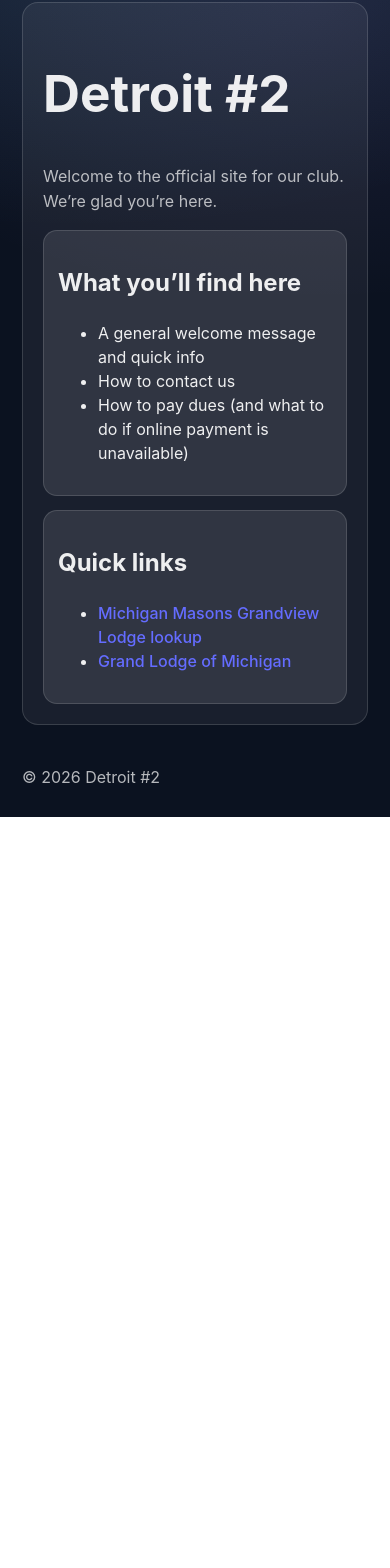
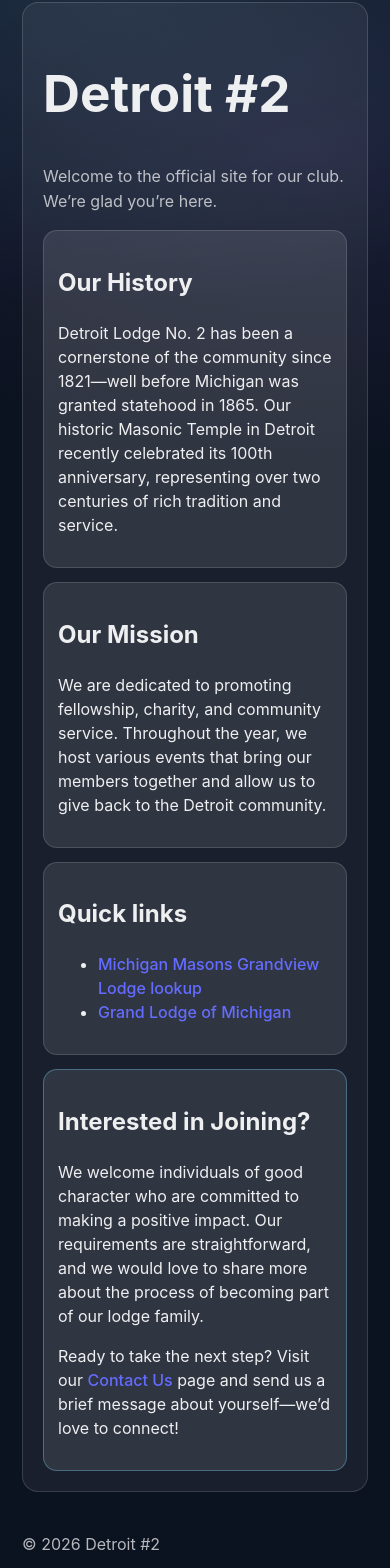
Before and after one commit to NicolasGerhardt/d2lodge, a React (Vite) app: page / in a window 390 px wide. Shown: the part 203-1771 px from the top of the page. Before the commit the page ends 1020 px from the top, so only its background shows below. Built offline with nearby package versions, Linux system fonts and the light colour scheme; no server answers.

Commit message:
added reusable Link component, updated HomePage and DuesPage with improved panels and structure, and adjusted styles for responsiveness

```diff
--- a/src/App.css
+++ b/src/App.css
@@ -111,6 +111,19 @@
   }
 }
 
+.grid-2-1 {
+  display: grid;
+  grid-template-columns: 1fr;
+  gap: 14px;
+  margin-top: 14px;
+}
+
+@media (min-width: 820px) {
+  .grid-2-1 {
+    grid-template-columns: 2fr 1fr;
+  }
+}
+
 .panel {
   border: 1px solid var(--border);
   background: var(--card-strong);
--- /dev/null
+++ b/src/components/Link.jsx
@@ -0,0 +1,7 @@
+export function Link({ to, children, ...props }) {
+    return (
+        <a href={`#${to}`} {...props}>
+            {children}
+        </a>
+    )
+}
--- a/src/pages/Contact.jsx
+++ b/src/pages/Contact.jsx
@@ -59,7 +59,7 @@ export function ContactPage() {
             <h1>Contact Us</h1>
             <p className="lead">Questions, updates, or dues help — reach out anytime.</p>
 
-            <div className="grid">
+            <div className="grid grid-2-1">
                 <div className="panel">
                     <h2>Send a Message</h2>
                     {display && (
@@ -127,9 +127,10 @@ export function ContactPage() {
                 </div>
 
                 <div className="panel">
-                    <h2>Direct Contact</h2>
+                    <h2>FYI</h2>
                     <p className="muted">
-                        Tip: Include your full name and the reason you’re contacting us so we can respond faster.
+                        We typically respond to new inquiries within about a week.
+                        For a faster response, please include your full name and the specific details of your request.
                     </p>
                 </div>
             </div>
--- a/src/pages/Dues.jsx
+++ b/src/pages/Dues.jsx
@@ -1,3 +1,5 @@
+import { Link } from '../components/Link.jsx'
+
 export function DuesPage() {
     return (
         <section className="card">
@@ -6,28 +8,36 @@ export function DuesPage() {
                 Online dues payment is now being processed through Grandview Systems.
             </p>
 
+            <div className="grid">
                 <div className="panel">
-                <h2>How to Pay</h2>
+                    <h2>How to Pay Online</h2>
                     <ol>
                         <li>
-                        Log into the <a href="https://mi.grandview.systems/">Michigan Grandview Systems website</a>.
+                            Visit the <a href="https://mi.grandview.systems/">Michigan Grandview Systems</a> portal.
                         </li>
                         <li>
-                        Click on login in the top right corner.
+                            Click <strong>Login</strong> in the top right corner.
                         </li>
                         <li>
-                        If you have not logged into Gradview before, you will then need to click sign up.
+                            If this is your first time using Grandview, click <strong>Sign Up</strong> to create your account.
                         </li>
                         <li>
-                        For lodge number use &quot;2&quot;,
-                        enter your member number,
-                        then last name
-                        and click &quot;Check Member Status&quot;.
+                            When prompted:
+                            <ul>
+                                <li>Use <strong>2</strong> for the Lodge Number.</li>
+                                <li>Enter your <strong>Member Number</strong> and <strong>Last Name</strong>.</li>
+                                <li>Click <strong>Check Member Status</strong>.</li>
+                            </ul>
                         </li>
                         <li>
-                        from there scroll to the bottom of the screen and follow the on screen instructions.
+                            Once logged in, there will be a prompt at the bottom of the page. Follow the on-screen instructions to complete your payment.
                         </li>
                     </ol>
+                </div>
+                <div className="panel callout">
+                    <h2>Need a Hand?</h2>
+                    <p>We&apos;re here to help! If you run into any trouble or just can&apos;t find your member number, feel free to reach out through our <Link to="/contact">Contact Us</Link> page.</p>
+                </div>
             </div>
         </section>
     )
--- a/src/pages/HomePage.jsx
+++ b/src/pages/HomePage.jsx
@@ -1,3 +1,5 @@
+import { Link } from '../components/Link.jsx'
+
 export function HomePage() {
     return (
         <section className="card">
@@ -8,12 +10,13 @@ export function HomePage() {
 
             <div className="grid">
                 <div className="panel">
-                    <h2>What you’ll find here</h2>
-                    <ul>
-                        <li>A general welcome message and quick info</li>
-                        <li>How to contact us</li>
-                        <li>How to pay dues (and what to do if online payment is unavailable)</li>
-                    </ul>
+                    <h2>Our History</h2>
+                    <p>Detroit Lodge No. 2 has been a cornerstone of the community since 1821—well before Michigan was granted statehood in 1865. Our historic Masonic Temple in Detroit recently celebrated its 100th anniversary, representing over two centuries of rich tradition and service.</p>
+                </div>
+
+                <div className="panel">
+                    <h2>Our Mission</h2>
+                    <p>We are dedicated to promoting fellowship, charity, and community service. Throughout the year, we host various events that bring our members together and allow us to give back to the Detroit community.</p>
                 </div>
 
                 <div className="panel">
@@ -23,6 +26,12 @@ export function HomePage() {
                         <li><a href="https://michiganmasons.org/">Grand Lodge of Michigan</a></li>
                     </ul>
                 </div>
+
+                <div className="panel callout">
+                    <h2>Interested in Joining?</h2>
+                    <p>We welcome individuals of good character who are committed to making a positive impact. Our requirements are straightforward, and we would love to share more about the process of becoming part of our lodge family.</p>
+                    <p>Ready to take the next step? Visit our <Link to="/contact">Contact Us</Link> page and send us a brief message about yourself—we’d love to connect!</p>
+                </div>
             </div>
         </section>
     )
```
Also changed, not shown: 1 other file (tests, documents, lock files or other folders). Lines whose indentation alone changed are shown as unchanged.
